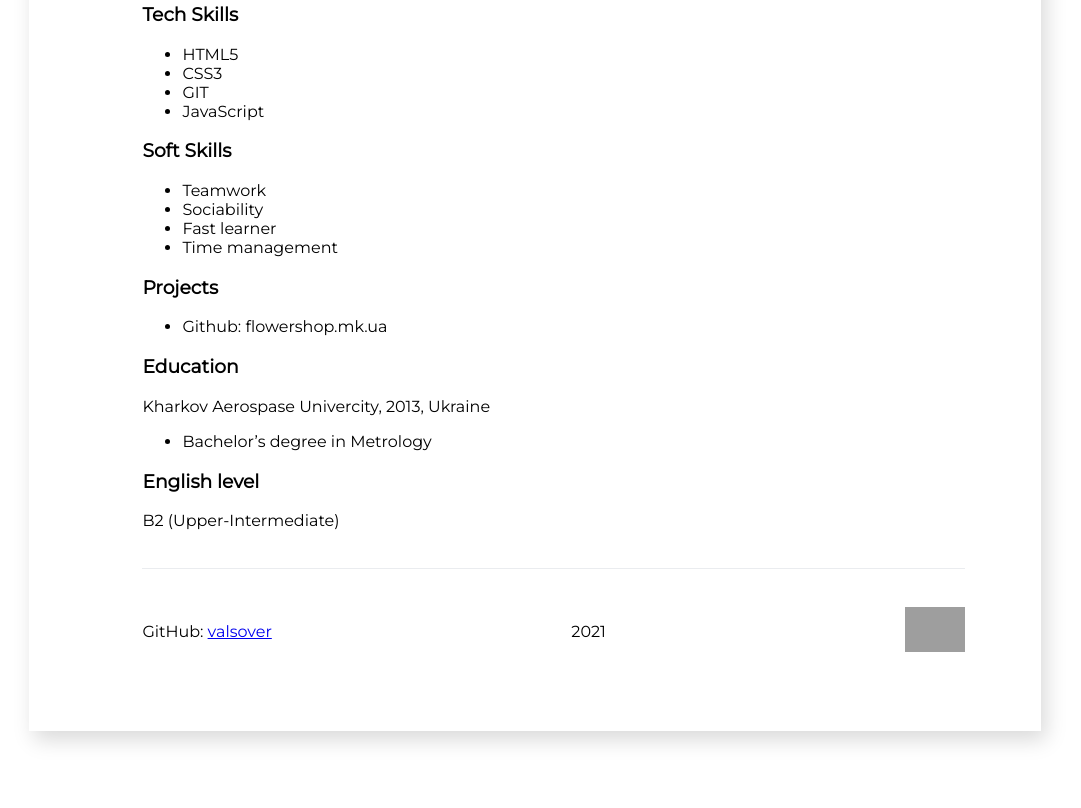
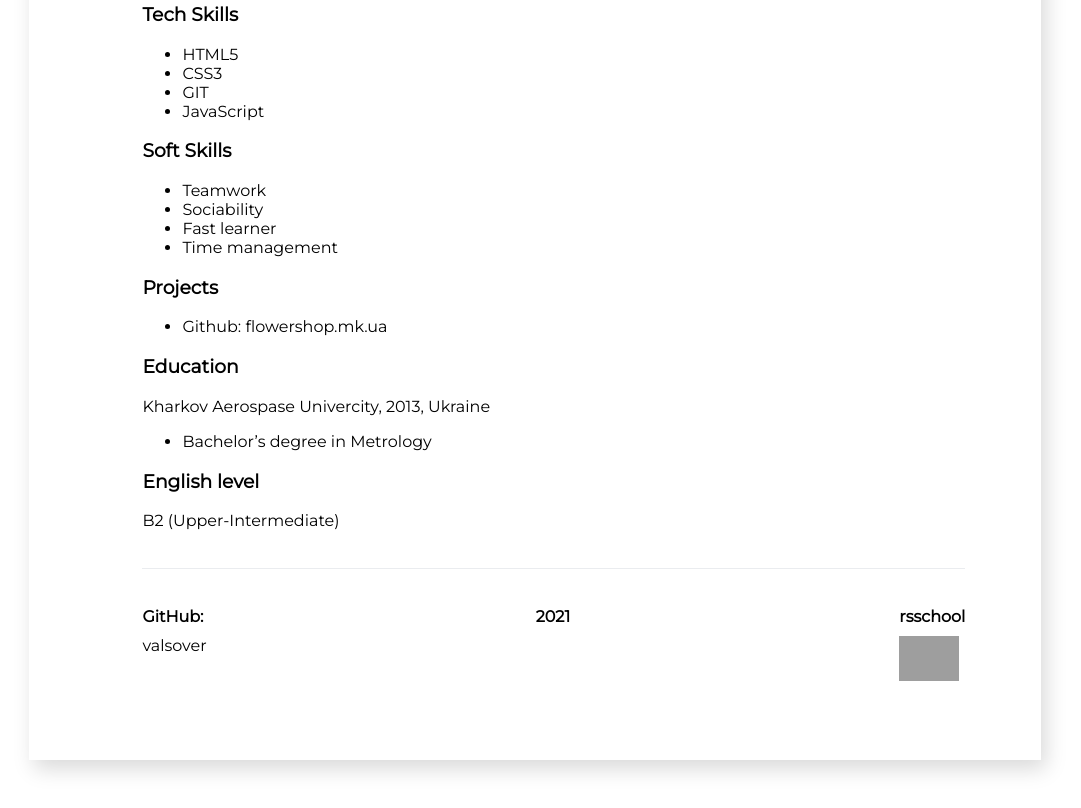
Before and after one commit to valsover/rsschool-cv, a plain HTML site: page index.html in a window 1280 px wide. Shown: the part 593-1401 px from the top of the page, without its empty margins (105-1186 px from the left). Before the commit the page ends 1372 px from the top, so only its background shows below. Drawn offline with Linux system fonts and the light colour scheme; grey boxes are pictures that could not be loaded.

Commit message:
refactor: change structure of the project

```diff
--- a/index.html
+++ b/index.html
@@ -35,7 +35,7 @@
             <li>JavaScript</li>
           </ul>
         </section>
-        <section class="section"></section>
+        <section class="section">
           <h3 id="soft-skills">Soft Skills</h3>
           <ul>
             <li>Teamwork</li>
@@ -43,6 +43,7 @@
             <li>Fast learner</li>
             <li>Time management</li>
           </ul>
+        </section>
         <section class="section">
           <h3 id="projects">Projects</h3>
           <ul>
@@ -50,7 +51,7 @@
               Github:
               <a
                 href="https://github.com/valsover/flowershop.mk.ua"
-                class="project-link"
+                class="link"
                 >flowershop.mk.ua</a
               >
             </li>
@@ -63,17 +64,19 @@
             <li>Bachelor’s degree in Metrology</li>
           </ul>
         </section>
-        <section class="section"></section>
+        <section class="section">
           <h3 id="english-level">English level</h3>
           <p>B2 (Upper-Intermediate)</p>
+        </section>
       </main>
       <footer class="footer">
         <section class="github">
-          GitHub:
-          <a href="https://github.com/valsover">valsover</a>
+          <h4 class="footer-titles">GitHub:</h4>
+          <a href="https://github.com/valsover" class="link">valsover</a>
         </section>
-        <section>2021</section>
+        <section><h4 class="footer-titles">2021</h4></section>
         <section class="rsschool">
+          <h4 class="footer-titles">rsschool</h4>
           <a href="https://rs.school/js/">
             <img
               src="https://rs.school/images/rs_school_js.svg"
--- a/style.css
+++ b/style.css
@@ -22,19 +22,22 @@ body {
 .main {
   margin: 1cm 0;
 }
-.project-link {
+.link {
   color: black;
   text-decoration: none;
 }
-.project-link:hover {
+.link:hover {
   background-color: #c8cace;
 }
 .footer {
-  margin: 0 auto;
   padding: 1cm 0;
   border-top: 1px solid #eaecef;
   display: flex;
   flex-flow: row nowrap;
   justify-content: space-between;
-  align-items: center;
+  align-items: stretch;
 }
+.footer-titles {
+  margin-top: 0;
+  margin-bottom: 10px;
+}
```
Lines whose indentation alone changed are shown as unchanged.
